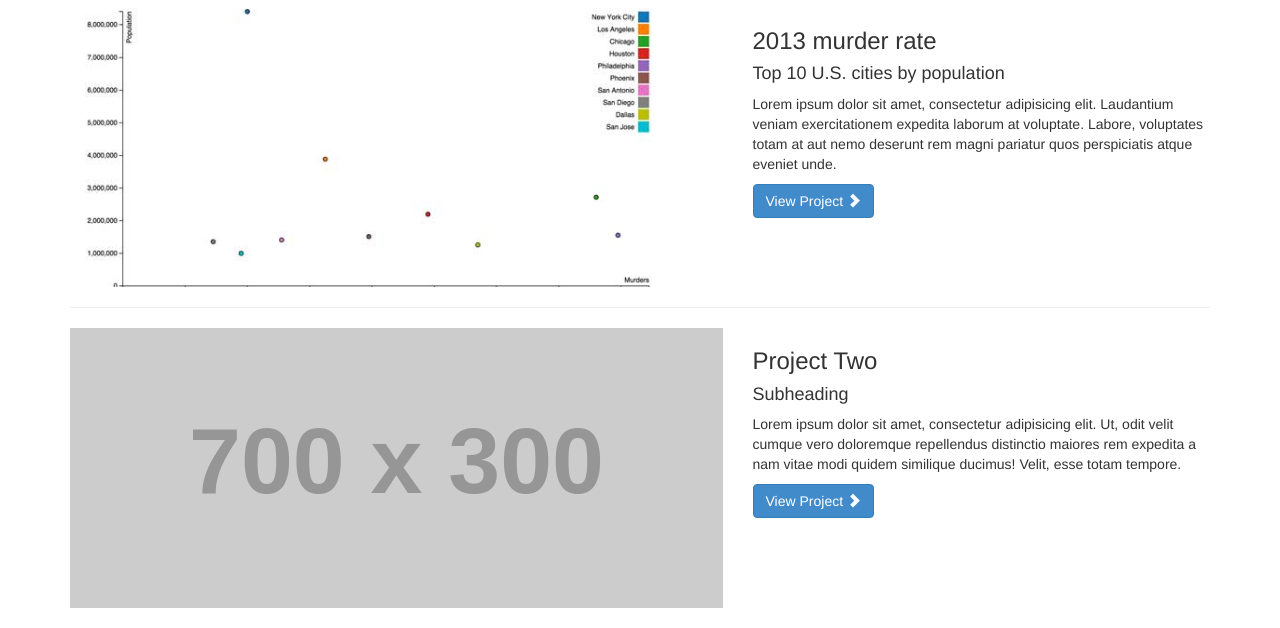
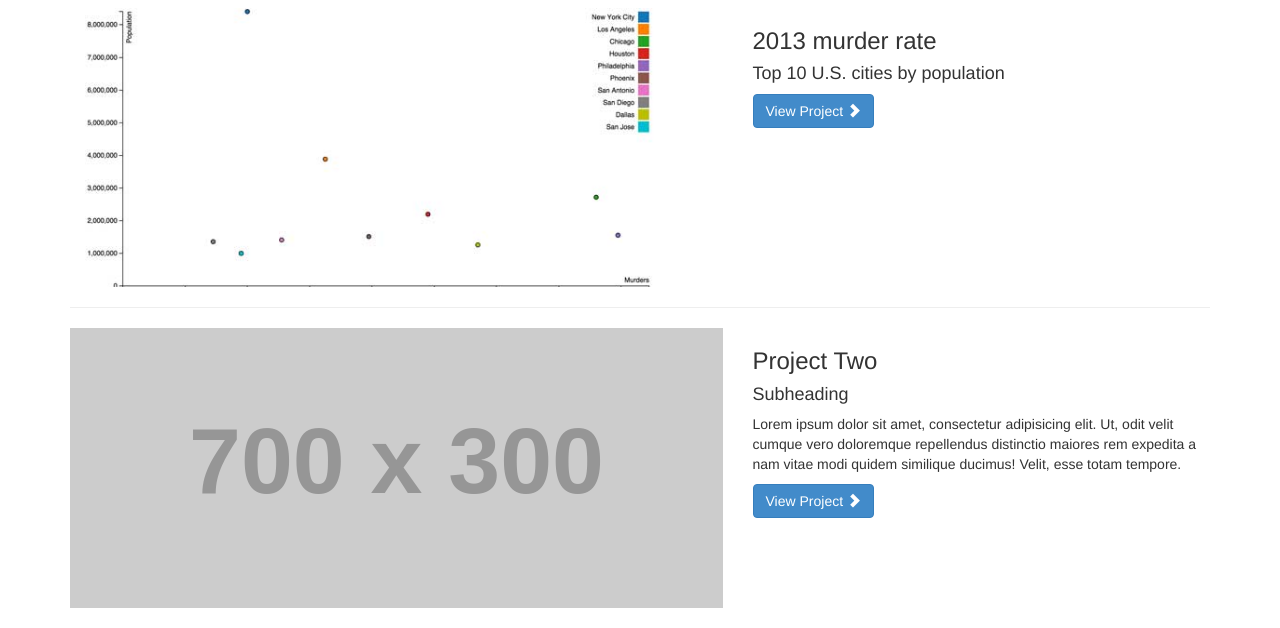
Before and after one commit to kevinnhume/kevinnhume.github.io, a plain HTML site: page index.html in a window 1280 px wide. Shown: the part 172-800 px from the top of the page. Drawn offline with Linux system fonts and the light colour scheme; placeholder pictures from the web are drawn by us.

Commit message:
paragraph

```diff
--- a/index.html
+++ b/index.html
@@ -82,7 +82,6 @@
             <div class="col-md-5">
                 <h3>2013 murder rate</h3>
                 <h4>Top 10 U.S. cities by population</h4>
-                <p>Lorem ipsum dolor sit amet, consectetur adipisicing elit. Laudantium veniam exercitationem expedita laborum at voluptate. Labore, voluptates totam at aut nemo deserunt rem magni pariatur quos perspiciatis atque eveniet unde.</p>
                 <a class="btn btn-primary" href="/Charts/hume-scatterplot.html">View Project <span class="glyphicon glyphicon-chevron-right"></span></a>
             </div>
         </div>
```
